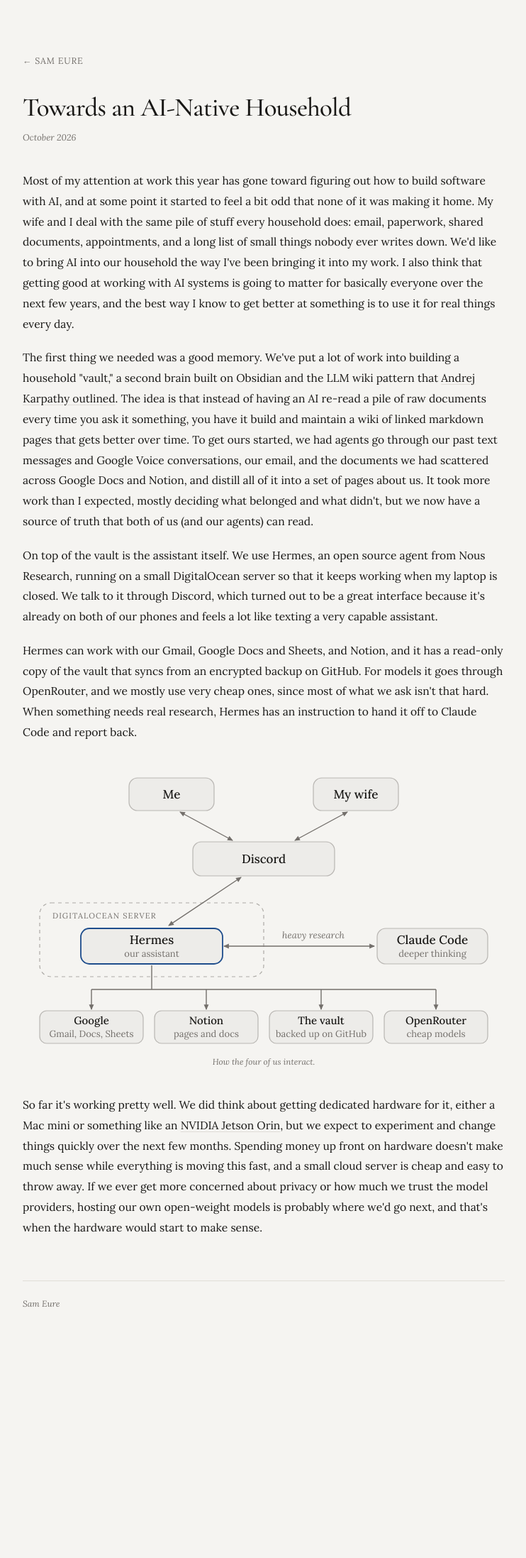
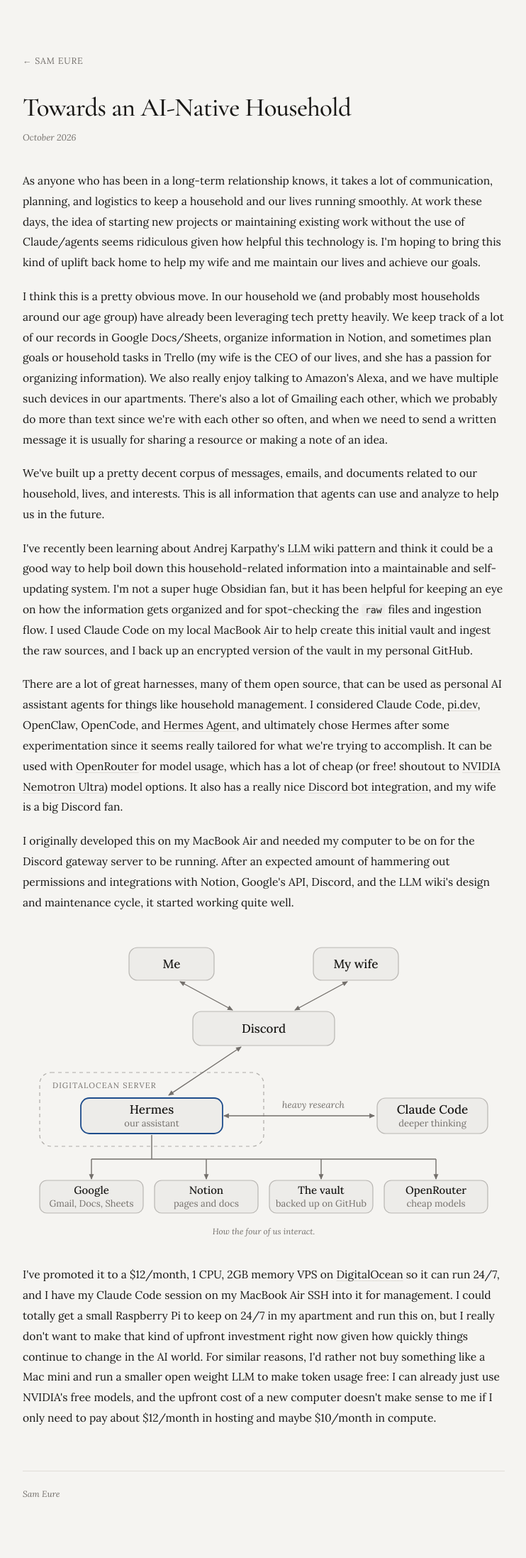
Before and after one commit to euresa/euresa.github.io, a Jekyll site: the page thoughts/ai-native-household.html, which Jekyll copies as it is, in a window 1280 px wide. Shown: the whole page at 71% size, without its empty margins (268-1010 px from the left). Built offline with Jekyll 4.4.1, drawn with Linux system fonts in a browser that asks for light colours; before the commit the page ends 1927 px from its top, so only the background shows below that.

Commit message:
Rewrite post body: intro, vault, harness choice, VPS and hardware
Co-Authored-By: Claude Sonnet 5.5 <noreply@anthropic.com>

```diff
--- a/thoughts/ai-native-household.html
+++ b/thoughts/ai-native-household.html
@@ -80,6 +80,8 @@ h1 {
 .post-body p { font-size: 0.975rem; line-height: 1.85; }
 .post-body p + p { margin-top: 1.2em; }
 
+.post-body code { font-family: ui-monospace, Menlo, monospace; font-size: 0.85em; background: var(--bg-subtle); padding: 0.1em 0.35em; border-radius: 4px; }
+
 .diagram { margin: 2.4em 0; }
 .diagram svg { display: block; width: 100%; height: auto; font-family: 'Lora', Georgia, serif; }
 .diagram figcaption {
@@ -129,10 +131,12 @@ h1 {
   <span class="post-date">October 2026</span>
 
   <div class="post-body">
-    <p>Most of my attention at work this year has gone toward figuring out how to build software with AI, and at some point it started to feel a bit odd that none of it was making it home. My wife and I deal with the same pile of stuff every household does: email, paperwork, shared documents, appointments, and a long list of small things nobody ever writes down. We'd like to bring AI into our household the way I've been bringing it into my work. I also think that getting good at working with AI systems is going to matter for basically everyone over the next few years, and the best way I know to get better at something is to use it for real things every day.</p>
-    <p>The first thing we needed was a good memory. We've put a lot of work into building a household "vault," a second brain built on Obsidian and the LLM wiki pattern that <a href="https://gist.github.com/karpathy/442a6bf555914893e9891c11519de94f" target="_blank" rel="noopener">Andrej Karpathy outlined</a>. The idea is that instead of having an AI re-read a pile of raw documents every time you ask it something, you have it build and maintain a wiki of linked markdown pages that gets better over time. To get ours started, we had agents go through our past text messages and Google Voice conversations, our email, and the documents we had scattered across Google Docs and Notion, and distill all of it into a set of pages about us. It took more work than I expected, mostly deciding what belonged and what didn't, but we now have a source of truth that both of us (and our agents) can read.</p>
-    <p>On top of the vault is the assistant itself. We use Hermes, an open source agent from Nous Research, running on a small DigitalOcean server so that it keeps working when my laptop is closed. We talk to it through Discord, which turned out to be a great interface because it's already on both of our phones and feels a lot like texting a very capable assistant.</p>
-    <p>Hermes can work with our Gmail, Google Docs and Sheets, and Notion, and it has a read-only copy of the vault that syncs from an encrypted backup on GitHub. For models it goes through OpenRouter, and we mostly use very cheap ones, since most of what we ask isn't that hard. When something needs real research, Hermes has an instruction to hand it off to Claude Code and report back.</p>
+    <p>As anyone who has been in a long-term relationship knows, it takes a lot of communication, planning, and logistics to keep a household and our lives running smoothly. At work these days, the idea of starting new projects or maintaining existing work without the use of Claude/agents seems ridiculous given how helpful this technology is. I'm hoping to bring this kind of uplift back home to help my wife and me maintain our lives and achieve our goals.</p>
+    <p>I think this is a pretty obvious move. In our household we (and probably most households around our age group) have already been leveraging tech pretty heavily. We keep track of a lot of our records in Google Docs/Sheets, organize information in Notion, and sometimes plan goals or household tasks in Trello (my wife is the CEO of our lives, and she has a passion for organizing information). We also really enjoy talking to Amazon's Alexa, and we have multiple such devices in our apartments. There's also a lot of Gmailing each other, which we probably do more than text since we're with each other so often, and when we need to send a written message it is usually for sharing a resource or making a note of an idea.</p>
+    <p>We've built up a pretty decent corpus of messages, emails, and documents related to our household, lives, and interests. This is all information that agents can use and analyze to help us in the future.</p>
+    <p>I've recently been learning about Andrej Karpathy's <a href="https://gist.github.com/karpathy/442a6bf555914893e9891c11519de94f" target="_blank" rel="noopener">LLM wiki pattern</a> and think it could be a good way to help boil down this household-related information into a maintainable and self-updating system. I'm not a super huge Obsidian fan, but it has been helpful for keeping an eye on how the information gets organized and for spot-checking the <code>raw</code> files and ingestion flow. I used Claude Code on my local MacBook Air to help create this initial vault and ingest the raw sources, and I back up an encrypted version of the vault in my personal GitHub.</p>
+    <p>There are a lot of great harnesses, many of them open source, that can be used as personal AI assistant agents for things like household management. I considered Claude Code, <a href="https://pi.dev" target="_blank" rel="noopener">pi.dev</a>, OpenClaw, OpenCode, and <a href="https://github.com/NousResearch/hermes-agent" target="_blank" rel="noopener">Hermes Agent</a>, and ultimately chose Hermes after some experimentation since it seems really tailored for what we're trying to accomplish. It can be used with <a href="https://openrouter.ai" target="_blank" rel="noopener">OpenRouter</a> for model usage, which has a lot of cheap (or free! shoutout to <a href="https://openrouter.ai/nvidia/nemotron-3-ultra-550b-a55b:free" target="_blank" rel="noopener">NVIDIA Nemotron Ultra</a>) model options. It also has a really nice <a href="https://hermes-agent.nousresearch.com/docs/user-guide/messaging/discord" target="_blank" rel="noopener">Discord bot integration</a>, and my wife is a big Discord fan.</p>
+    <p>I originally developed this on my MacBook Air and needed my computer to be on for the Discord gateway server to be running. After an expected amount of hammering out permissions and integrations with Notion, Google's API, Discord, and the LLM wiki's design and maintenance cycle, it started working quite well.</p>
     <figure class="diagram">
       <svg class="d-wide" viewBox="0 0 680 392" role="img" aria-labelledby="diagram-title diagram-desc">
         <title id="diagram-title">How our household talks to its AI assistant</title>
@@ -249,7 +253,7 @@ h1 {
       </svg>
       <figcaption>How the four of us interact.</figcaption>
     </figure>
-    <p>So far it's working pretty well. We did think about getting dedicated hardware for it, either a Mac mini or something like an <a href="https://www.nvidia.com/en-us/autonomous-machines/embedded-systems/jetson-orin/" target="_blank" rel="noopener">NVIDIA Jetson Orin</a>, but we expect to experiment and change things quickly over the next few months. Spending money up front on hardware doesn't make much sense while everything is moving this fast, and a small cloud server is cheap and easy to throw away. If we ever get more concerned about privacy or how much we trust the model providers, hosting our own open-weight models is probably where we'd go next, and that's when the hardware would start to make sense.</p>
+    <p>I've promoted it to a $12/month, 1 CPU, 2GB memory VPS on <a href="https://www.digitalocean.com/products/droplets" target="_blank" rel="noopener">DigitalOcean</a> so it can run 24/7, and I have my Claude Code session on my MacBook Air SSH into it for management. I could totally get a small Raspberry Pi to keep on 24/7 in my apartment and run this on, but I really don't want to make that kind of upfront investment right now given how quickly things continue to change in the AI world. For similar reasons, I'd rather not buy something like a Mac mini and run a smaller open weight LLM to make token usage free: I can already just use NVIDIA's free models, and the upfront cost of a new computer doesn't make sense to me if I only need to pay about $12/month in hosting and maybe $10/month in compute.</p>
   </div>
 
   <footer class="footer">
```
